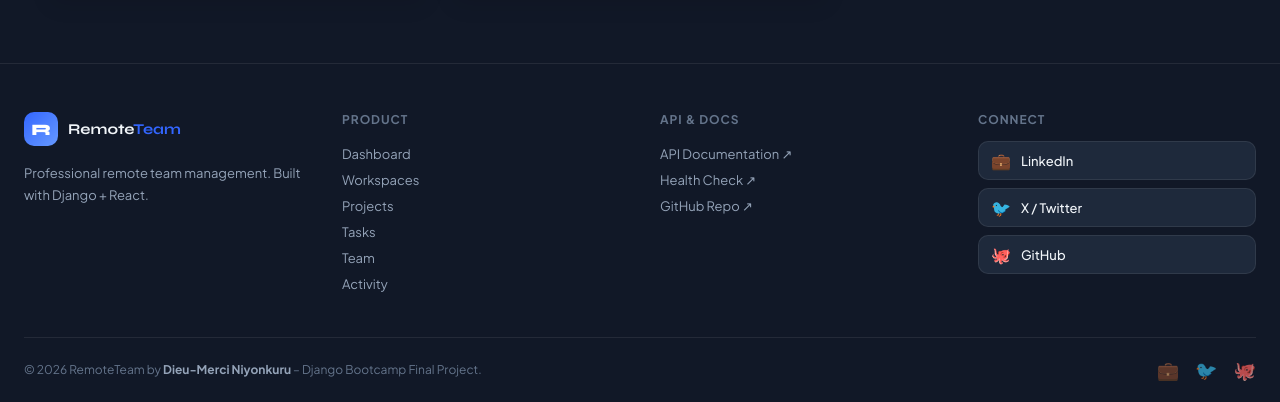
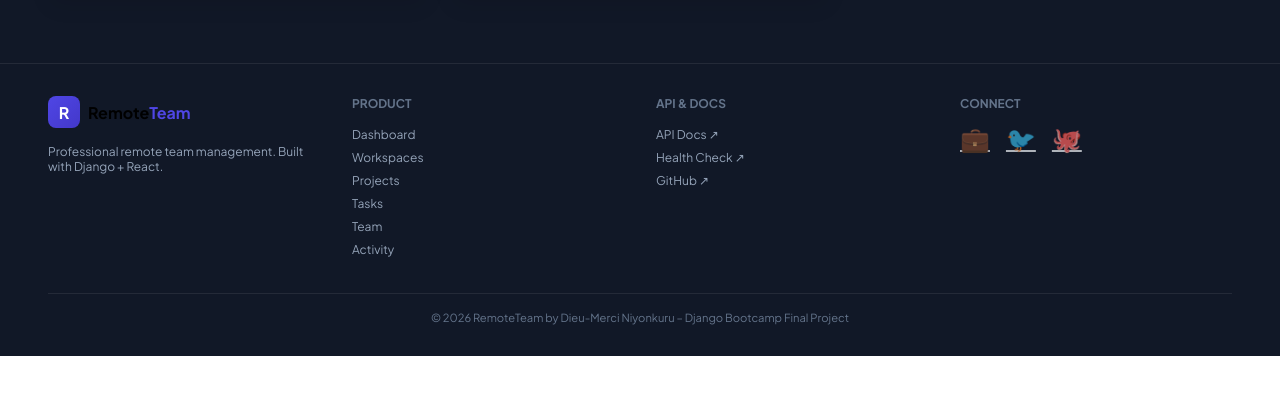
Before and after one commit to dieumerci-niyonkuru/remote-team-manager, a React (Vite) app in the folder frontend/: page / in a window 1280 px wide. Shown: the part 1671-2073 px from the top of the page. After the commit the page ends 2027 px from the top, so only its background shows below. Built offline with nearby package versions, Linux system fonts and the light colour scheme; no server answers.

Commit message:
style: social footer with icons only, remove text labels

```diff
--- a/frontend/src/components/layout/Footer.jsx
+++ b/frontend/src/components/layout/Footer.jsx
@@ -1,26 +1,52 @@
 import { Link } from 'react-router-dom'
+
 const SOCIAL = [
-  { href: 'https://www.linkedin.com/in/dieu-merci-niyonkuru-7725b1363/', icon: '💼', label: 'LinkedIn' },
-  { href: 'https://x.com/dieumercin21', icon: '🐦', label: 'X / Twitter' },
-  { href: 'https://github.com/dieumerci-niyonkuru', icon: '🐙', label: 'GitHub' },
+  { href: 'https://www.linkedin.com/in/dieu-merci-niyonkuru-7725b1363/', icon: 'fa-brands fa-linkedin', iconClass: 'fab fa-linkedin', fallback: '💼' },
+  { href: 'https://x.com/dieumercin21', icon: 'fa-brands fa-twitter', iconClass: 'fab fa-twitter', fallback: '🐦' },
+  { href: 'https://github.com/dieumerci-niyonkuru', icon: 'fa-brands fa-github', iconClass: 'fab fa-github', fallback: '🐙' },
 ]
+
 export default function Footer() {
   return (
-    <footer style={{ background: 'var(--bg2)', borderTop: '1px solid var(--border)', padding: '48px 24px 24px' }}>
-      <div style={{ maxWidth: 1280, margin: '0 auto' }}>
-        <div style={{ display: 'grid', gridTemplateColumns: 'repeat(auto-fit, minmax(200px, 1fr))', gap: 40, marginBottom: 40 }}>
-          <div><div style={{ display: 'flex', alignItems: 'center', gap: 10, marginBottom: 16 }}><div style={{ width: 34, height: 34, borderRadius: 10, background: 'linear-gradient(135deg,#3366ff,#6699ff)', display: 'flex', alignItems: 'center', justifyContent: 'center', color: '#fff', fontFamily: 'var(--font-display)', fontWeight: 800, fontSize: 16 }}>R</div><span style={{ fontFamily: 'var(--font-display)', fontWeight: 700, fontSize: 15, color: 'var(--text)' }}>Remote<span style={{ color: '#3366ff' }}>Team</span></span></div><p style={{ fontSize: 13, color: 'var(--text2)', lineHeight: 1.7 }}>Professional remote team management. Built with Django + React.</p></div>
-          <div><div style={{ fontSize: 12, fontWeight: 700, color: 'var(--text3)', letterSpacing: '0.08em', textTransform: 'uppercase', marginBottom: 14 }}>Product</div>{['Dashboard', 'Workspaces', 'Projects', 'Tasks', 'Team', 'Activity'].map(l => <Link key={l} to={`/${l.toLowerCase()}`} style={{ display: 'block', fontSize: 13, color: 'var(--text2)', textDecoration: 'none', padding: '5px 0' }} onMouseEnter={e => e.target.style.color = '#3366ff'} onMouseLeave={e => e.target.style.color = 'var(--text2)'}>{l}</Link>)}</div>
-          <div><div style={{ fontSize: 12, fontWeight: 700, color: 'var(--text3)', letterSpacing: '0.08em', textTransform: 'uppercase', marginBottom: 14 }}>API & Docs</div>{[
-            { label: 'API Documentation', href: 'https://remote-team-manager-production.up.railway.app/api/docs/' },
-            { label: 'Health Check', href: 'https://remote-team-manager-production.up.railway.app/api/health/' },
-            { label: 'GitHub Repo', href: 'https://github.com/dieumerci-niyonkuru/remote-team-manager' },
-          ].map(l => <a key={l.label} href={l.href} target="_blank" rel="noopener noreferrer" style={{ display: 'block', fontSize: 13, color: 'var(--text2)', textDecoration: 'none', padding: '5px 0' }} onMouseEnter={e => e.target.style.color = '#3366ff'} onMouseLeave={e => e.target.style.color = 'var(--text2)'}>{l.label} ↗</a>)}</div>
-          <div><div style={{ fontSize: 12, fontWeight: 700, color: 'var(--text3)', letterSpacing: '0.08em', textTransform: 'uppercase', marginBottom: 14 }}>Connect</div><div style={{ display: 'flex', flexDirection: 'column', gap: 8 }}>{SOCIAL.map(s => <a key={s.label} href={s.href} target="_blank" rel="noopener noreferrer" style={{ display: 'flex', alignItems: 'center', gap: 10, padding: '8px 12px', background: 'var(--bg3)', border: '1px solid var(--border)', borderRadius: 10, textDecoration: 'none', transition: '0.2s' }} onMouseEnter={e => { e.currentTarget.style.borderColor = '#3366ff'; e.currentTarget.style.background = 'var(--brand-bg)' }} onMouseLeave={e => { e.currentTarget.style.borderColor = 'var(--border)'; e.currentTarget.style.background = 'var(--bg3)' }}><span style={{ fontSize: 16 }}>{s.icon}</span><span style={{ fontSize: 13, fontWeight: 500, color: 'var(--text)' }}>{s.label}</span></a>)}</div></div>
+    <footer style={{ background: 'var(--bg2)', borderTop: '1px solid var(--border)', padding: '2rem 1.5rem' }}>
+      <div className="container">
+        <div style={{ display: 'grid', gridTemplateColumns: 'repeat(auto-fit, minmax(180px, 1fr))', gap: '2rem', marginBottom: '2rem' }}>
+          <div>
+            <div style={{ display: 'flex', alignItems: 'center', gap: '0.5rem', marginBottom: '1rem' }}>
+              <div style={{ width: 32, height: 32, borderRadius: 8, background: 'linear-gradient(135deg,var(--brand),var(--brand-dark))', display: 'flex', alignItems: 'center', justifyContent: 'center', color: 'white', fontWeight: 700 }}>R</div>
+              <span style={{ fontWeight: 700, fontSize: '1rem' }}>Remote<span style={{ color: 'var(--brand)' }}>Team</span></span>
+            </div>
+            <p style={{ fontSize: '0.75rem', color: 'var(--text2)' }}>Professional remote team management. Built with Django + React.</p>
+          </div>
+          <div>
+            <div style={{ fontWeight: 700, fontSize: '0.75rem', color: 'var(--text3)', marginBottom: '0.75rem' }}>PRODUCT</div>
+            {['Dashboard', 'Workspaces', 'Projects', 'Tasks', 'Team', 'Activity'].map(l => (
+              <Link key={l} to={`/${l.toLowerCase()}`} style={{ display: 'block', fontSize: '0.75rem', color: 'var(--text2)', textDecoration: 'none', padding: '0.25rem 0' }}>{l}</Link>
+            ))}
+          </div>
+          <div>
+            <div style={{ fontWeight: 700, fontSize: '0.75rem', color: 'var(--text3)', marginBottom: '0.75rem' }}>API & DOCS</div>
+            {[
+              { label: 'API Docs', href: 'https://remote-team-manager-production.up.railway.app/api/docs/' },
+              { label: 'Health Check', href: 'https://remote-team-manager-production.up.railway.app/api/health/' },
+              { label: 'GitHub', href: 'https://github.com/dieumerci-niyonkuru/remote-team-manager' },
+            ].map(l => (
+              <a key={l.label} href={l.href} target="_blank" rel="noopener noreferrer" style={{ display: 'block', fontSize: '0.75rem', color: 'var(--text2)', textDecoration: 'none', padding: '0.25rem 0' }}>{l.label} ↗</a>
+            ))}
+          </div>
+          <div>
+            <div style={{ fontWeight: 700, fontSize: '0.75rem', color: 'var(--text3)', marginBottom: '0.75rem' }}>CONNECT</div>
+            <div style={{ display: 'flex', gap: '1rem' }}>
+              {SOCIAL.map(s => (
+                <a key={s.label} href={s.href} target="_blank" rel="noopener noreferrer" style={{ fontSize: '1.5rem', color: 'var(--text)', opacity: 0.7, transition: '0.2s' }} onMouseEnter={e => e.currentTarget.style.opacity = '1'} onMouseLeave={e => e.currentTarget.style.opacity = '0.7'}>
+                  {s.fallback}
+                </a>
+              ))}
+            </div>
+          </div>
         </div>
-        <div style={{ borderTop: '1px solid var(--border)', paddingTop: 20, display: 'flex', alignItems: 'center', justifyContent: 'space-between', flexWrap: 'wrap', gap: 12 }}>
-          <p style={{ fontSize: 12, color: 'var(--text3)' }}>© 2026 RemoteTeam by <strong style={{ color: 'var(--text2)' }}>Dieu-Merci Niyonkuru</strong> – Django Bootcamp Final Project.</p>
-          <div style={{ display: 'flex', gap: 16 }}>{SOCIAL.map(s => <a key={s.label} href={s.href} target="_blank" rel="noopener noreferrer" style={{ fontSize: 18, textDecoration: 'none', opacity: 0.7 }} onMouseEnter={e => e.target.style.opacity = '1'} onMouseLeave={e => e.target.style.opacity = '0.7'}>{s.icon}</a>)}</div>
+        <div style={{ borderTop: '1px solid var(--border)', paddingTop: '1rem', textAlign: 'center', fontSize: '0.7rem', color: 'var(--text3)' }}>
+          © 2026 RemoteTeam by Dieu-Merci Niyonkuru – Django Bootcamp Final Project
         </div>
       </div>
     </footer>
```
